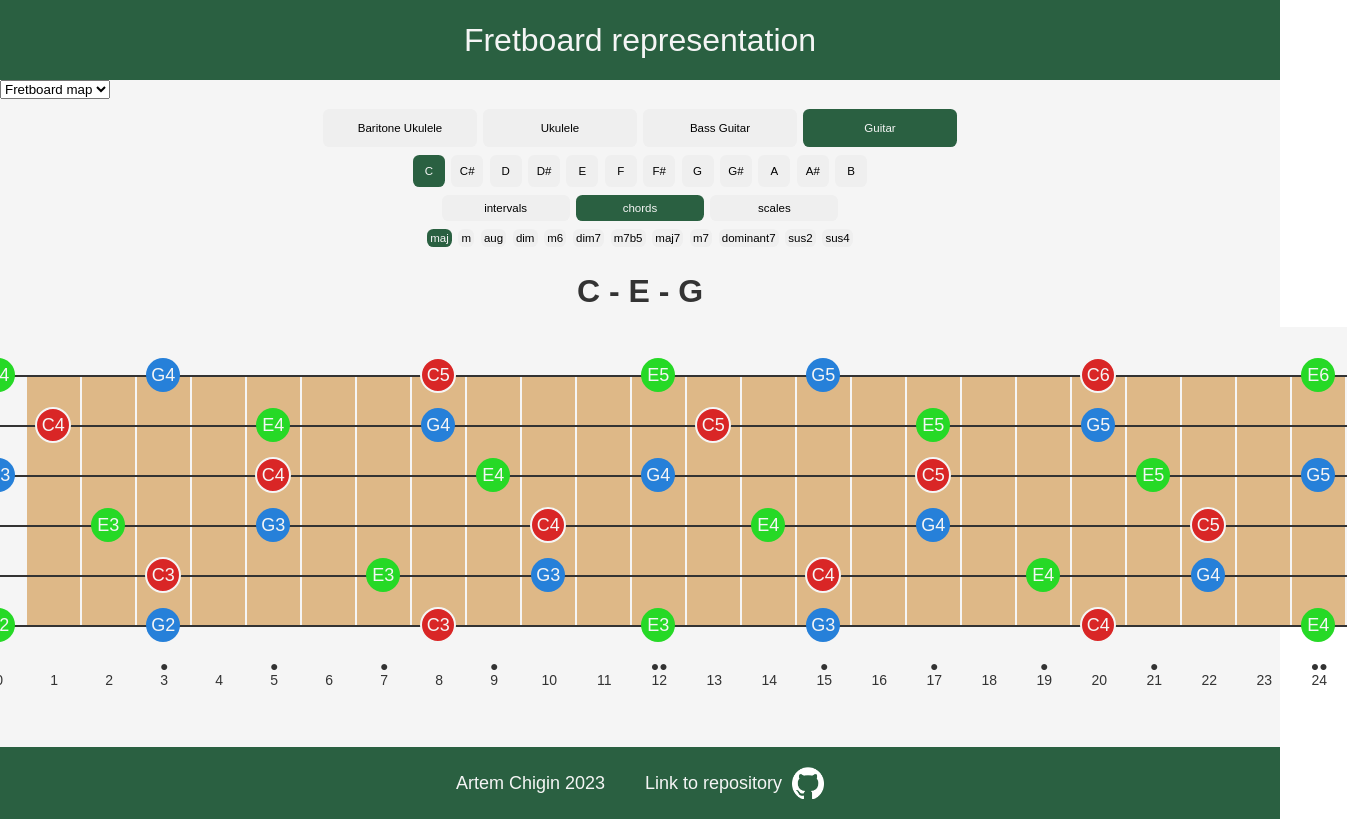
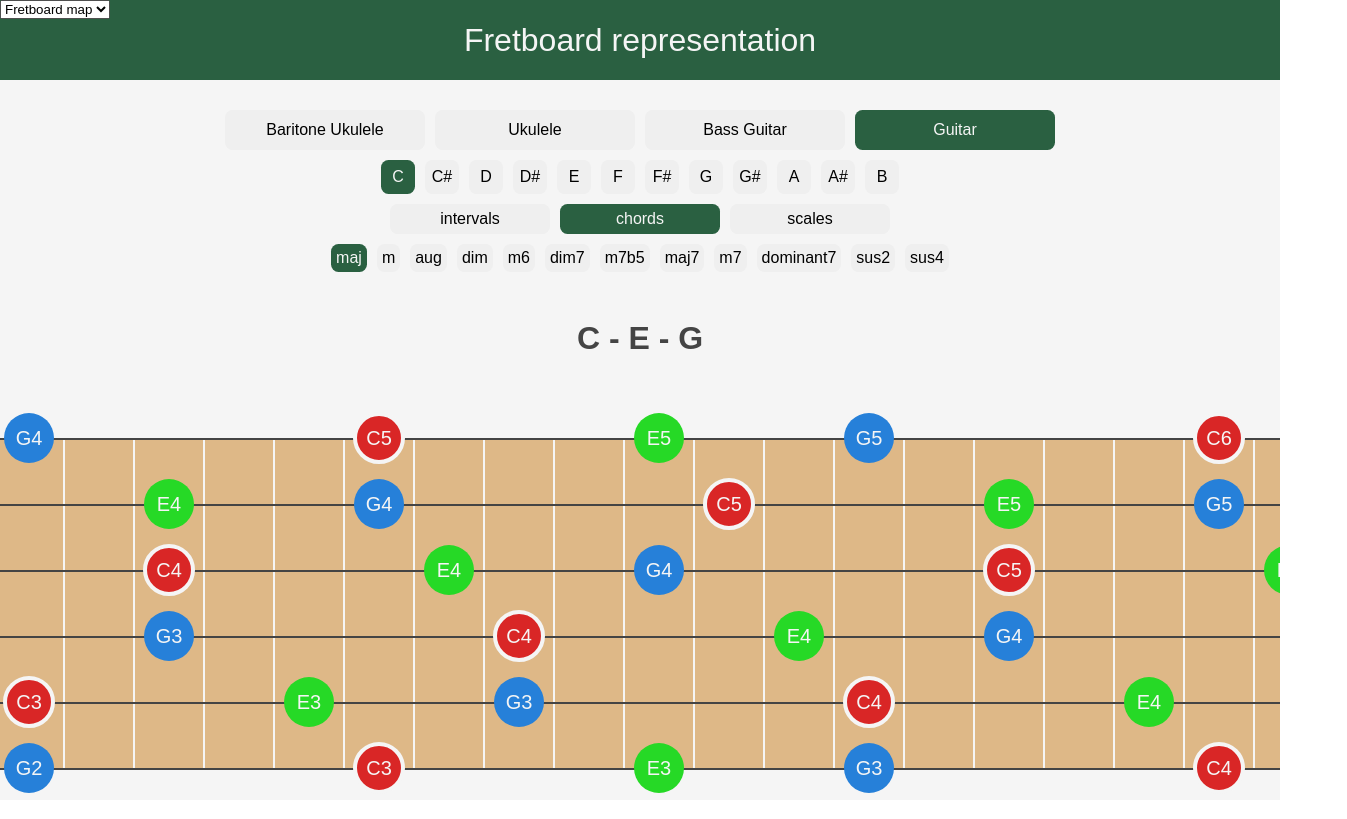
Before and after one commit to artem-chigin/fretboard-map, a React (Create React App) app: page / in a window 1280 px wide. Shown: the whole page, 1347 px wide, since content can reach past the window. Built offline with nearby package versions, Linux system fonts and the light colour scheme.

Commit message:
reworked styles from vh and vw to rem. And adapted if for 1980px

```diff
--- a/public/index.html
+++ b/public/index.html
@@ -27,19 +27,28 @@
     <title>Fretboard map</title>
   </head>
   <body>
-    <noscript>You need to enable JavaScript to run this app.</noscript>
+    <div class="screen">
       <header>
         <h1>Fretboard representation</h1>
       </header>
-    <main>
-      <div id="root"></div>
+      <main id="root" class="main">
+        <!-- <div id="root" class="root"></div> -->
       </main>
       <footer>
         <p>Artem Chigin 2023</p>
-        <a class="repository-link" href="https://github.com/artem-chigin/ukulele_project">
+        <a
+          class="repository-link"
+          href="https://github.com/artem-chigin/ukulele_project"
+        >
           <p>Link to repository</p>
-          <img src=".%PUBLIC_URL%/github-mark-white.png" alt="Link to repository" width="32" height="32"/>
+          <img
+            src=".%PUBLIC_URL%/github-mark-white.png"
+            alt="Link to repository"
+            width="32"
+            height="32"
+          />
         </a>
       </footer>
+    </div>
   </body>
 </html>
--- a/src/App.js
+++ b/src/App.js
@@ -1,27 +1,29 @@
-import { useState } from 'react';
-import SelectSubApp from './components-for-render/select-sub-app';
-import FretboardMap from './components-for-render/fretboard-map/fretboard-map';
-import CircleOfFifths from './components-for-render/circle-of-fifths/circle-of-fifths';
-
+import { useState } from "react";
+import SelectSubApp from "./components-for-render/select-sub-app";
+import FretboardMap from "./components-for-render/fretboard-map/fretboard-map";
+import CircleOfFifths from "./components-for-render/circle-of-fifths/circle-of-fifths";
 
 function App() {
   const [currentSubApp, setCurrentSubApp] = useState("fretboard-map");
 
-    if (process.env.NODE_ENV !== 'production') {
-
+  if (process.env.NODE_ENV !== "production") {
     return (
-        <div className='App'>
-            <SelectSubApp onSubAppChange={(value) => setCurrentSubApp(value)}/>
-            {currentSubApp === "fretboard-map" ? <FretboardMap /> : <CircleOfFifths />}
+      <div className="App">
+        {currentSubApp === "fretboard-map" ? (
+          <FretboardMap />
+        ) : (
+          <CircleOfFifths />
+        )}
+        <SelectSubApp onSubAppChange={(value) => setCurrentSubApp(value)} />
       </div>
-        )
+    );
   } else {
     return (
-            <div className='App'>
+      <div className="App">
         <FretboardMap />
       </div>
-        )
+    );
   }
 }
 
-export default App
+export default App;
--- a/src/components-for-render/fretboard-map/display-instrument.js
+++ b/src/components-for-render/fretboard-map/display-instrument.js
@@ -3,14 +3,12 @@ import noteColors from "../../instrument-scale-calculations/notes-colors";
 function DisplayInstrument({ instrument, rootNote, isMobile }) {
   if (isMobile === false) {
     return (
-      <div className="inner-instrument-container">
       <div className="fretboard">
         <FretBoard
           fretboard={instrument.instrumentRepresentation}
           rootNote={rootNote}
         />
         <FretNumbers fretNumbers={instrument.numberOfNotes} />
-        </div>
       </div>
     );
   }
--- a/src/components-for-render/select-sub-app.js
+++ b/src/components-for-render/select-sub-app.js
@@ -1,10 +1,13 @@
-function SelectSubApp({onSubAppChange}) {
-    return (
-        <select onChange={e => onSubAppChange(e.target.value)}>
-            <option value={"fretboard-map"}>Fretboard map</option>
-            <option value={"circle-of-fifths"}>Circle of Fifths</option>
-        </select>
-    )
-};
+function SelectSubApp({ onSubAppChange }) {
+  return (
+    <select
+      className="sub-app"
+      onChange={(e) => onSubAppChange(e.target.value)}
+    >
+      <option value={"fretboard-map"}>Fretboard map</option>
+      <option value={"circle-of-fifths"}>Circle of Fifths</option>
+    </select>
+  );
+}
 
 export default SelectSubApp;
--- a/src/index.css
+++ b/src/index.css
@@ -6,18 +6,35 @@
 
 html {
   font-size: 62.5%;
+  overflow-x: hidden;
 }
 
 body {
   font-family: sans-serif;
   font-weight: 400;
   line-height: 1;
-  color: #333;
+  color: #444;
+
+  overflow-x: hidden;
+}
+
+.screen {
+  height: 100vh;
+  display: flex;
+  flex-direction: column;
+  justify-content: space-between;
+}
+
+.main,
+.App,
+.fretboard-app {
+  height: 100%;
 }
 
 header {
   height: 8rem;
   display: flex;
+  flex-shrink: 0;
   justify-content: center;
   align-items: center;
   background-color: #2a6041;
@@ -38,6 +55,14 @@ footer {
   color: whitesmoke;
   font-size: 1.8rem;
   padding: 2rem 0;
+  /* justify-self: flex-end; */
+  /* margin: auto 0 0 0; */
+}
+
+.sub-app {
+  position: absolute;
+  top: 0;
+  left: 0;
 }
 
 .repository-link:link,
@@ -55,30 +80,38 @@ footer {
   /* border-bottom: whitesmoke solid 1px; */
 }
 
+.mobile-and-decktop-ui {
+  padding: 2rem 0;
+}
+
 .fretboard-app {
-  /* min-height: 85vh; */
+  height: 100%;
   display: flex;
   flex-direction: column;
-  /* justify-content: space-between; */
-  gap: 2rem;
+  justify-content: space-between;
+  /* gap: 3.2rem; */
 }
 
 .sequence {
-  margin: 0 auto;
-  max-width: 90vw;
+  /* margin: 2rem auto; */
+  /* max-width: 90vw; */
   font-size: 3.2rem;
   font-weight: 600;
   text-align: center;
+  padding: 2rem 0;
 }
 
-.inner-instrument-container {
+.instrument-container {
+  /* margin: auto 0; */
   display: flex;
   justify-content: center;
 }
 
 .fretboard {
-  /* margin: 0 auto; */
-  /* align-self: center; */
+  /* display: flex;
+  flex-direction: column;
+  align-items: center; */
+  /* margin-bottom: 8rem; */
 }
 
 .string {
@@ -112,7 +145,7 @@ footer {
 }
 
 .fretNumContainer {
-  width: 5.5rem;
+  width: 7rem;
 
   font-size: 1.4rem;
   display: inline-block;
@@ -134,20 +167,20 @@ footer {
   color: whitesmoke;
   position: relative;
   top: 50%;
-  font-size: 1.8rem;
+  font-size: 2rem;
 }
 
 .note {
-  width: 3.4rem;
-  height: 3.4rem;
+  width: 5rem;
+  height: 5rem;
   border-radius: 50%;
 }
 
 .root-note {
-  width: 3.6rem;
-  height: 3.6rem;
+  width: 5.2rem;
+  height: 5.2rem;
   border-radius: 50%;
-  border: solid 0.2rem;
+  border: solid 0.4rem;
 }
 
 .noteContainer {
@@ -156,47 +189,56 @@ footer {
   align-items: center;
   box-sizing: border-box;
   /* min-width: 3.2vw; */
-  width: 5.5rem;
-  height: 4.8rem;
+  width: 7rem;
+  height: 6.4rem;
   border-right: solid whitesmoke 2px;
 }
 
 .string-container {
   display: flex;
+  align-items: end;
 }
 
 .open-string {
+  /* border: none; */
   position: relative;
-  top: 1.6vw;
-  border: none;
-  font-size: 3vh;
-  width: 3vw;
+  top: 1.2rem;
+  font-size: 2.4rem;
+  width: 4rem;
 }
 
 .mobile-ui {
   display: none;
   flex-direction: row;
   flex-wrap: wrap;
-  min-width: 100vw;
+  /* min-width: 100vw; */
 }
 
 .dropdown {
-  min-width: 50%;
-  box-sizing: border-box;
-  height: 6vh;
-  font-size: 5vw;
+  width: 50%;
+  /* box-sizing: border-box; */
+  height: 4.8rem;
+  font-size: 2.4rem;
   text-align: center;
   background-color: #2a6041;
   color: whitesmoke;
-  border: none;
+  /* border: none; */
   border-bottom: whitesmoke solid 1px;
   border-right: whitesmoke solid 1px;
 }
 
 @media only screen and (orientation: landscape) {
   @media only screen and (max-width: 1024px) {
+    html {
+      /* font-size: 45%; */
+    }
+
+    /* .App {
+      height: 100vh;
+    } */
+
     .fretboard-app {
-      min-height: 95vh;
+      /* height: 100%; */
     }
     .ui-and-info {
       display: none;
@@ -206,16 +248,36 @@ footer {
       flex-wrap: nowrap;
     }
     .dropdown {
-      min-width: 25vw;
+      width: 25%;
     }
-    header {
+    /* header {
       display: none;
-    }
+    } */
     .dropdown {
-      height: 10vh;
-      font-size: 3.8vh;
+      height: 4.8rem;
+      font-size: 3.2rem;
     }
   }
+
+  .fretboard {
+    /* overflow: scroll; */
+  }
+
+  /* Stopped here */
+
+  /* .noteContainer {
+    width: 3.8rem;
+  } */
+
+  /* .fretNumContainer {
+    width: 3.8rem;
+  }
+
+  .note,
+  .root-note {
+    width: 3.2rem;
+    height: 3.2rem;
+  } */
 }
 
 @media screen and (orientation: portrait) {
@@ -318,38 +380,36 @@ main,
 .select-sequence,
 .sequence-panel {
   display: flex;
-  margin-bottom: 1vh;
+  margin-bottom: 1rem;
   justify-content: center;
-  gap: 0.5vw;
+  gap: 1rem;
 }
 
 .select-instrument button {
-  height: 3vw;
-  width: 12vw;
-  font-size: 0.9vw;
+  height: 4rem;
+  width: 20rem;
+  font-size: 1.6rem;
 }
 
 .select-note button {
-  width: 2.5vw;
-  height: 2.5vw;
-  font-size: 0.9vw;
+  width: 3.4rem;
+  height: 3.4rem;
 }
 
 .select-sequence button {
-  width: 10vw;
-  height: 2vw;
-  font-size: 0.9vw;
+  width: 16rem;
+  height: 3rem;
 }
 
 .sequence-panel button {
-  font-size: 0.9vw;
-  padding: 0.25vw;
+  padding: 0.5rem;
 }
 
 button {
   color: black;
   border: none;
-  border-radius: 0.5vw;
+  border-radius: 0.75rem;
+  font-size: 1.6rem;
 }
 
 button:hover {
```
Also changed, not shown: src/index.js (+5 -9 lines). Lines whose indentation alone changed are shown as unchanged.
